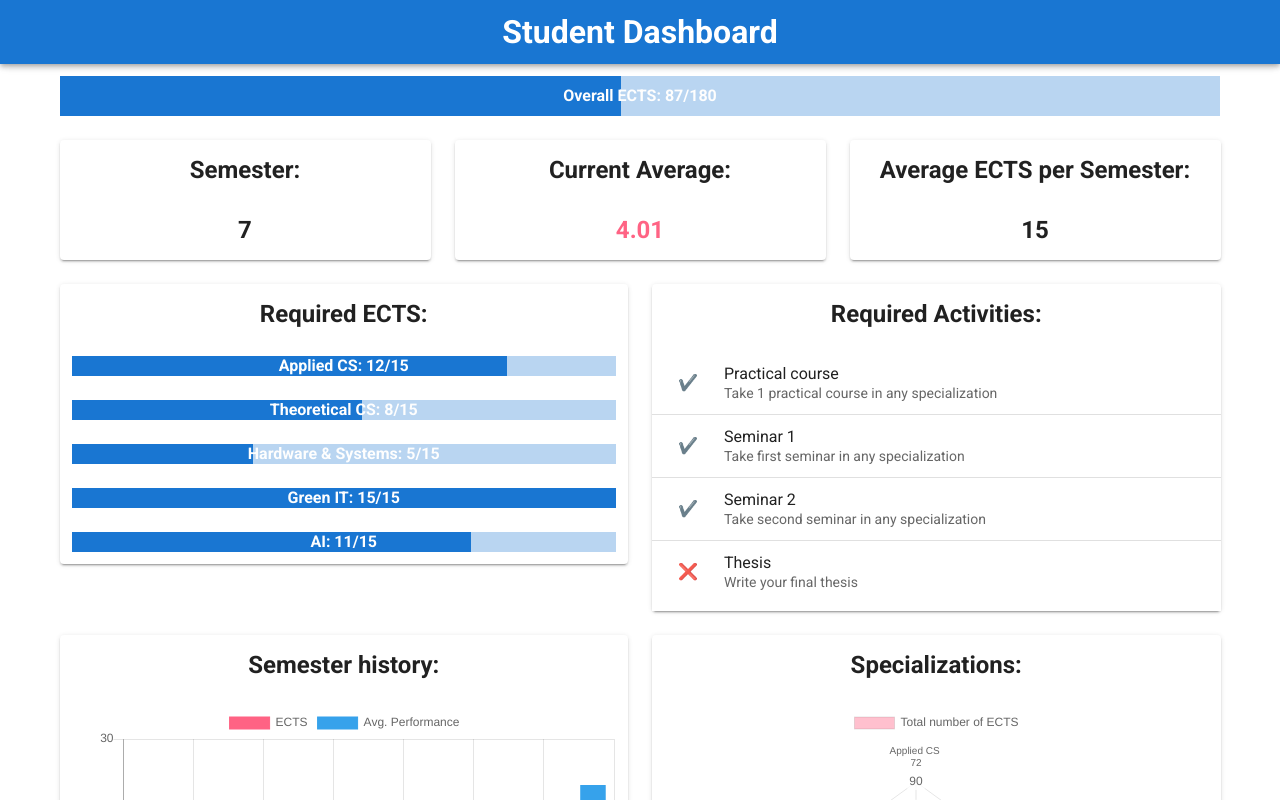
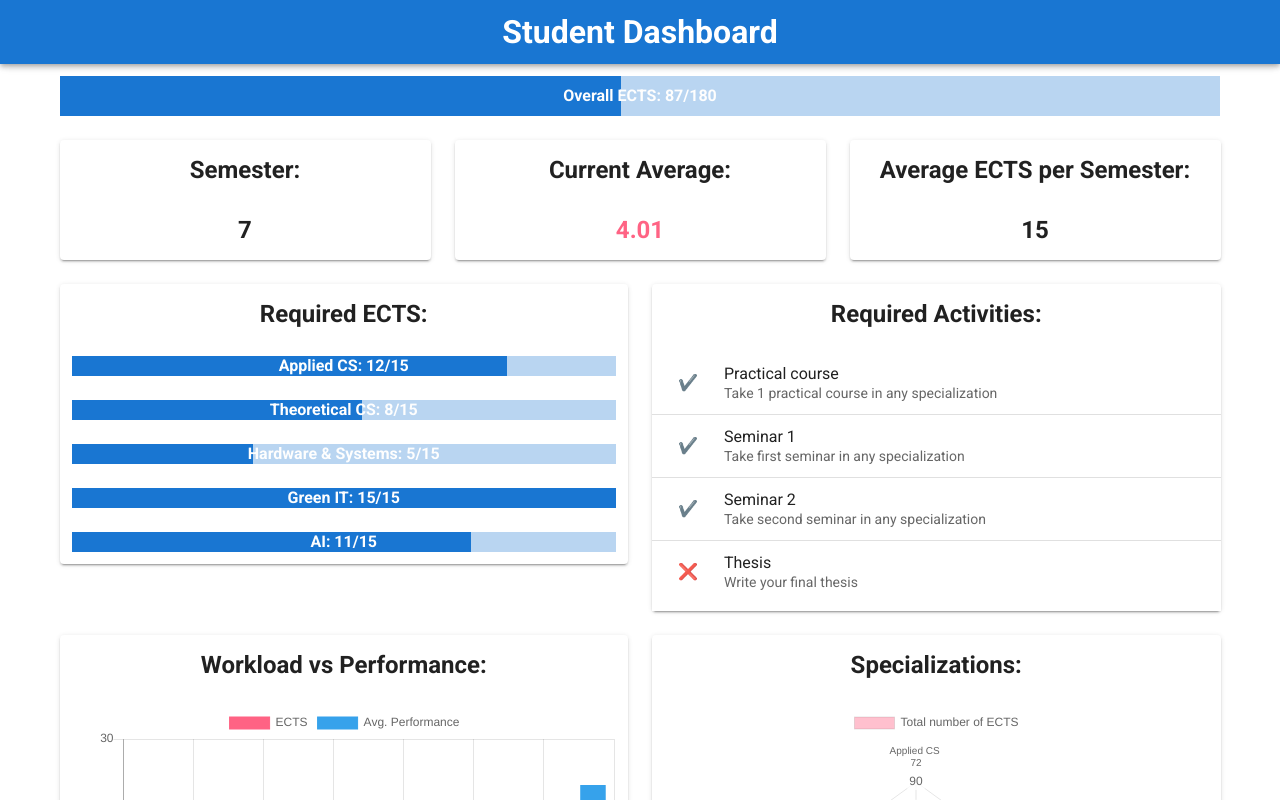
Before and after one commit to Elucidateqt/vue-dashboard-boilerplate, a Vue app: page / in a window 1280 px wide. Shown: the top 800 px of the page. Built offline with nearby package versions, Linux system fonts and the light colour scheme.

Commit message:
more desciptive bar-chart label

```diff
--- a/src/components/Dashboard.vue
+++ b/src/components/Dashboard.vue
@@ -119,7 +119,7 @@
           <v-container>
             <v-row>
               <v-col cols="12" class="text-center">
-                <h2>Semester history:</h2>
+                <h2>Workload vs Performance:</h2>
               </v-col>
             </v-row>
             <v-row>
```
